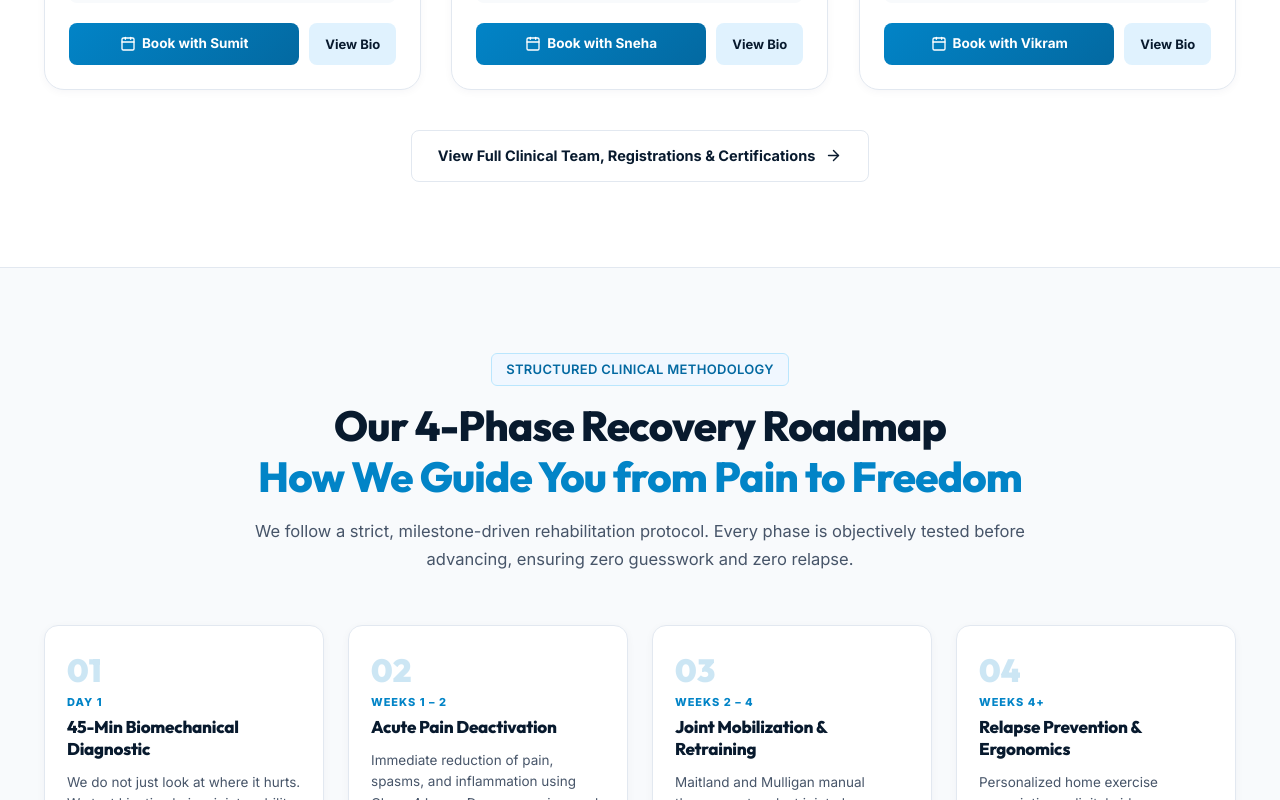
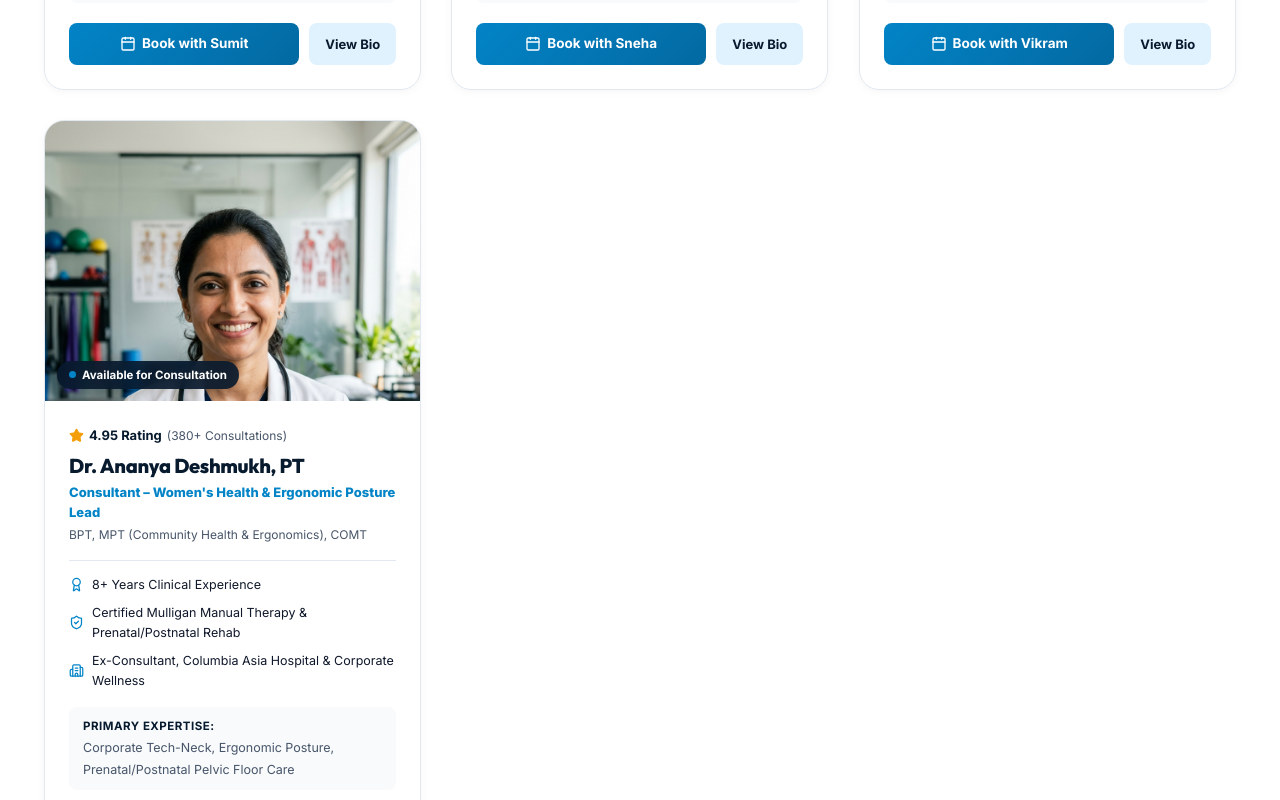
Before and after one commit to mayararothe28/physio-website, a React (Vite) app: page / in a window 1280 px wide. Shown: the part 5880-6680 px from the top of the page. Built offline with nearby package versions, Linux system fonts and the light colour scheme.

Commit message:
Fix Dr. Ananya Deshmukh image and add high-res doctor portrait with fallback

```diff
--- a/src/pages/HomePage.jsx
+++ b/src/pages/HomePage.jsx
@@ -226,6 +226,19 @@ const DOCTORS = [
     reviews: "520+ Rehab Cases",
     availableToday: true,
     image: "https://images.unsplash.com/photo-1612349317150-e413f6a5b16d?auto=format&fit=crop&w=600&q=80",
+  },
+  {
+    name: "Dr. Ananya Deshmukh, PT",
+    role: "Consultant – Women's Health & Ergonomic Posture Lead",
+    qualifications: "BPT, MPT (Community Health & Ergonomics), COMT",
+    experience: "8+ Years Clinical Experience",
+    fellowship: "Certified Mulligan Manual Therapy & Prenatal/Postnatal Rehab",
+    formerlyAt: "Ex-Consultant, Columbia Asia Hospital & Corporate Wellness",
+    focus: "Corporate Tech-Neck, Ergonomic Posture, Prenatal/Postnatal Pelvic Floor Care",
+    rating: "4.95",
+    reviews: "380+ Consultations",
+    availableToday: true,
+    image: "/images/dr-ananya-deshmukh.jpg",
   },
 ];
 
@@ -847,7 +860,16 @@ export default function HomePage() {
             {DOCTORS.map((doc, idx) => (
               <div key={idx} className="doctor-specialist-card scroll-reveal" style={{ transitionDelay: `${idx * 0.15}s` }}>
                 <div className="doctor-photo-frame">
-                  <img src={doc.image} alt={doc.name} className="doctor-card-photo" loading="lazy" />
+                  <img
+                    src={doc.image}
+                    alt={doc.name}
+                    className="doctor-card-photo"
+                    loading="lazy"
+                    onError={(e) => {
+                      e.target.onerror = null;
+                      e.target.src = "/images/dr-ananya-deshmukh.jpg";
+                    }}
+                  />
                   {doc.availableToday && (
                     <span className="doctor-availability-tag">
                       <span className="live-dot-mini"></span> Available for Consultation
--- a/src/pages/TeamPage.jsx
+++ b/src/pages/TeamPage.jsx
@@ -94,7 +94,7 @@ const CLINICAL_DOCTORS = [
     opdTimings: "Mon – Sat: 11:00 AM – 7:00 PM",
     rating: "4.95",
     patientCount: "2,900+ Consultations",
-    image: "https://images.unsplash.com/photo-1594824813580-b2f5b40cf396?auto=format&fit=crop&w=700&q=80",
+    image: "/images/dr-ananya-deshmukh.jpg",
     availableToday: true,
   },
 ];
@@ -150,6 +150,10 @@ export default function TeamPage() {
                         alt={doc.name}
                         className="doc-img"
                         loading="lazy"
+                        onError={(e) => {
+                          e.target.onerror = null;
+                          e.target.src = "/images/dr-ananya-deshmukh.jpg";
+                        }}
                       />
                       {doc.availableToday && (
                         <span className="doc-duty-badge">
```
Also changed, not shown: public/doctor_ananya.jpg (added), public/images/dr-ananya-deshmukh.jpg (added).
